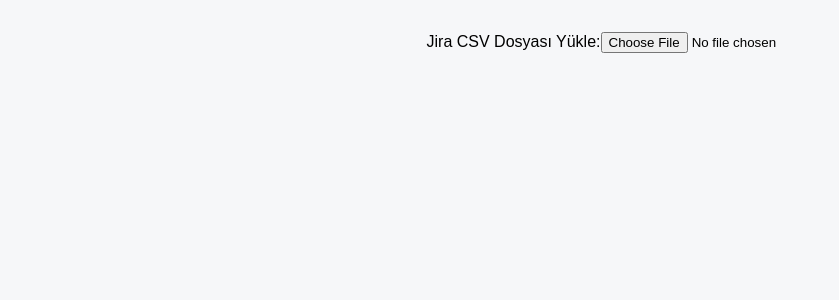
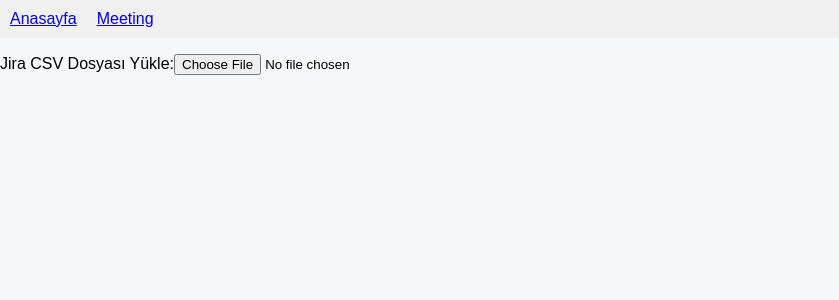
Before and after one commit to rgnblgn/tanyassistant, a React (Vite) app in the folder tanyassistant/Frontend/: page / in a window 1280 px wide. Shown: the top 300 px of the page, without its empty margins (0-839 px from the left). Built offline with nearby package versions, Linux system fonts and the light colour scheme.

Commit message:
TNY2 metting added

```diff
--- a/tanyassistant/Frontend/package.json
+++ b/tanyassistant/Frontend/package.json
@@ -12,7 +12,8 @@
   "dependencies": {
     "papaparse": "^5.5.3",
     "react": "^19.1.0",
-    "react-dom": "^19.1.0"
+    "react-dom": "^19.1.0",
+    "react-router-dom": "^7.6.2"
   },
   "devDependencies": {
     "@eslint/js": "^9.25.0",
--- a/tanyassistant/Frontend/src/App.jsx
+++ b/tanyassistant/Frontend/src/App.jsx
@@ -1,18 +1,23 @@
-import { useState } from 'react'
-import reactLogo from './assets/react.svg'
-import viteLogo from '/vite.svg'
-import Home from './pages/Home'
-import './App.css'
+// src/App.jsx
+import React, { useState } from 'react';
+import { BrowserRouter as Router, Routes, Route, Link } from 'react-router-dom';
+import Home from './pages/Home';
+import Meeting from './pages/Meeting';
 
-function App() {
-  const [count, setCount] = useState(0)
+const App = () => {
+  return (
+    <Router>
+      <nav style={{ padding: '10px', background: '#f0f0f0', marginBottom: '16px' }}>
+        <Link to="/" style={{ marginRight: '20px' }}>Anasayfa</Link>
+        <Link to="/meeting">Meeting</Link>
+      </nav>
 
-  return (
-    <>
+      <Routes>
+        <Route path="/" element={<Home />} />
+        <Route path="/meeting" element={<Meeting />} />
+      </Routes>
+    </Router>
+  );
+};
 
-      <Home></Home>
-    </>
-  )
-}
-
-export default App
+export default App;
```
Also changed, not shown: 1 other file (tests, documents, lock files or other folders).
